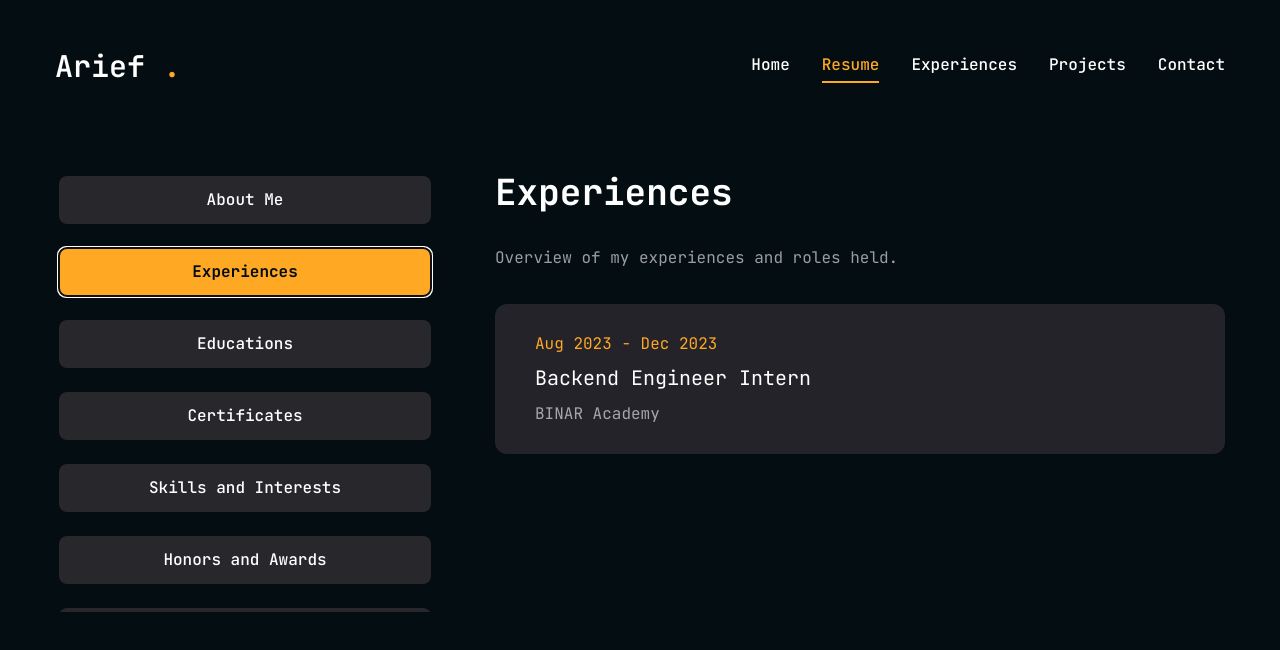
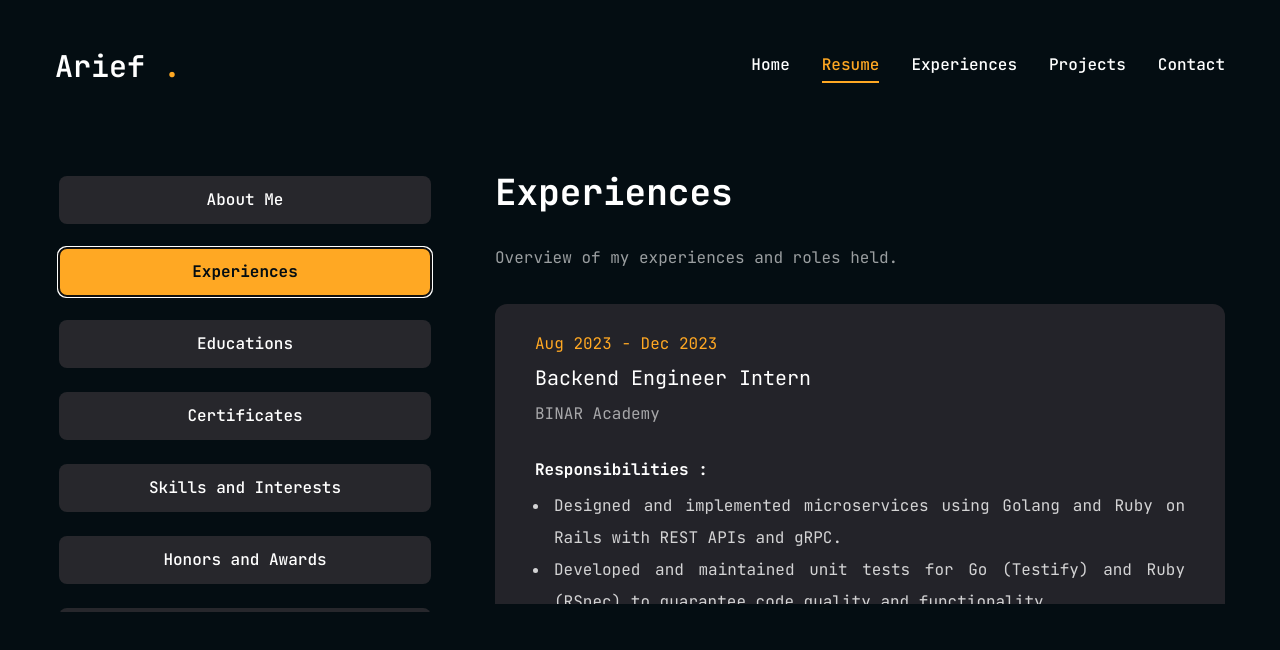
Before and after one commit to arieeefrahman/personal-website, a Next.js app: page /resume in a window 1280 px wide. Both pictures are taken after a click on the tab "Experiences". Shown: the top 650 px of the page. Built offline with nearby package versions, Linux system fonts and the light colour scheme.

Commit message:
feat: add responsibilites in experience

```diff
--- a/app/resume/page.jsx
+++ b/app/resume/page.jsx
@@ -346,6 +346,15 @@ const Resume = () => {
                             {/* <span className='w-[6px] h-[6px] rounded-full bg-accent'></span> */}
                             <a href={item.url} target='_blank' className='text-white/60'>{item.company}</a>
                           </div>
+
+                          <p className='pt-5 font-bold'>Responsibilities : </p>
+                          <ul className='list-disc ml-[15px] text-left'>
+                            {item.responsibilities.map((detail, detailIdx) => (
+                              <li key={detailIdx} className='text-white/80'>
+                                <p className='ml-1 text-justify'>{detail}</p>
+                              </li>
+                            ))}
+                          </ul>
                         </li>
                       );
                     })}
```
